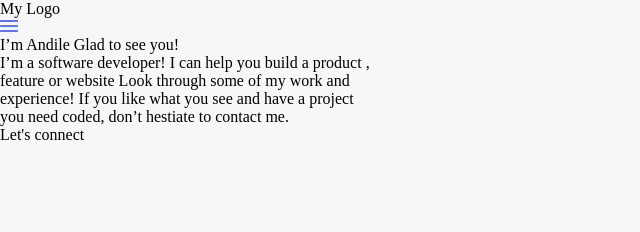
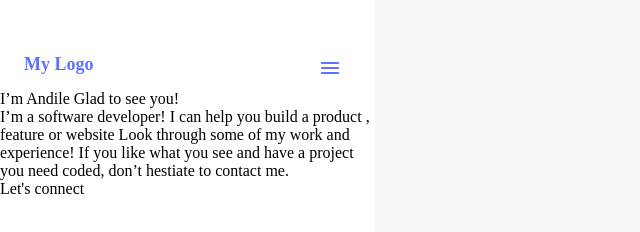
Before and after one commit to andilemashala/MIcroverse-portfolio-project, a website: page index.html in a window 1280 px wide. Shown: the top 232 px of the page, without its empty margins (0-640 px from the left). Drawn offline with Linux system fonts and the light colour scheme.

Commit message:
Styled app-bar of the page

```diff
--- a/style.css
+++ b/style.css
@@ -13,3 +13,41 @@ body{
     width: 100%;
 
 }
+
+.mobile-header{
+    /* edit */
+    width: 100%;
+
+    /* width: 375px; */
+    height: 718px;
+    background: #FFFFFF;
+    border-radius: 0px 0px 0px 90px;
+}
+
+.app-bar{
+    padding-top: 50px;
+    padding-bottom: 12px;
+    margin-left: 24px;
+    margin-right: 36px;
+
+    display: flex;
+    justify-content: space-between;
+}
+
+.logo{
+    font-family: 'Poppins';
+    font-style: normal;
+    font-weight: 700;
+    font-size: 18px;
+    line-height: 20px;
+
+    display: flex;
+    align-items: center;
+    text-align: center;
+
+    color: #6070FF;
+}
+
+.menu{
+margin-top: 10px;
+}
```
